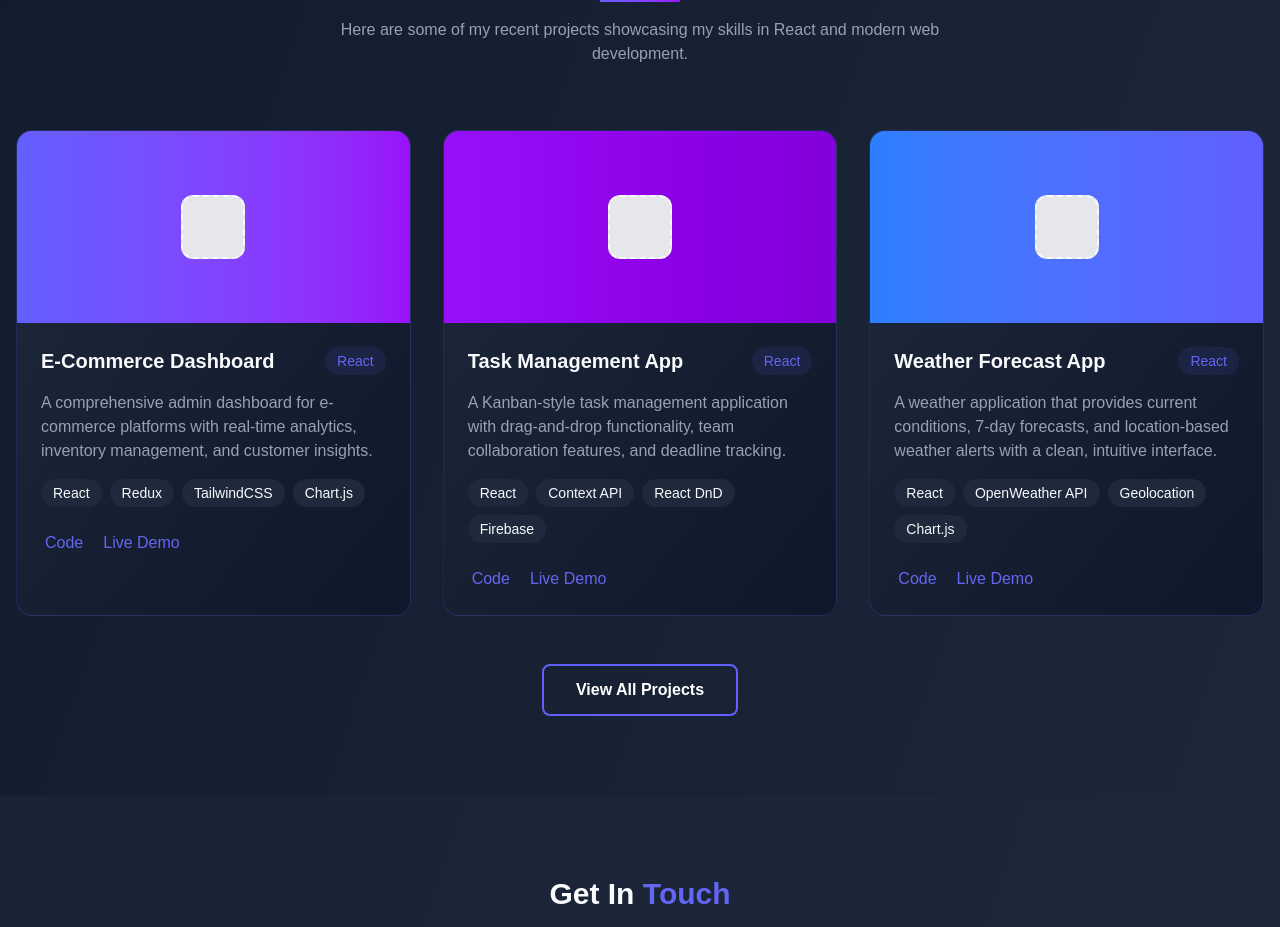
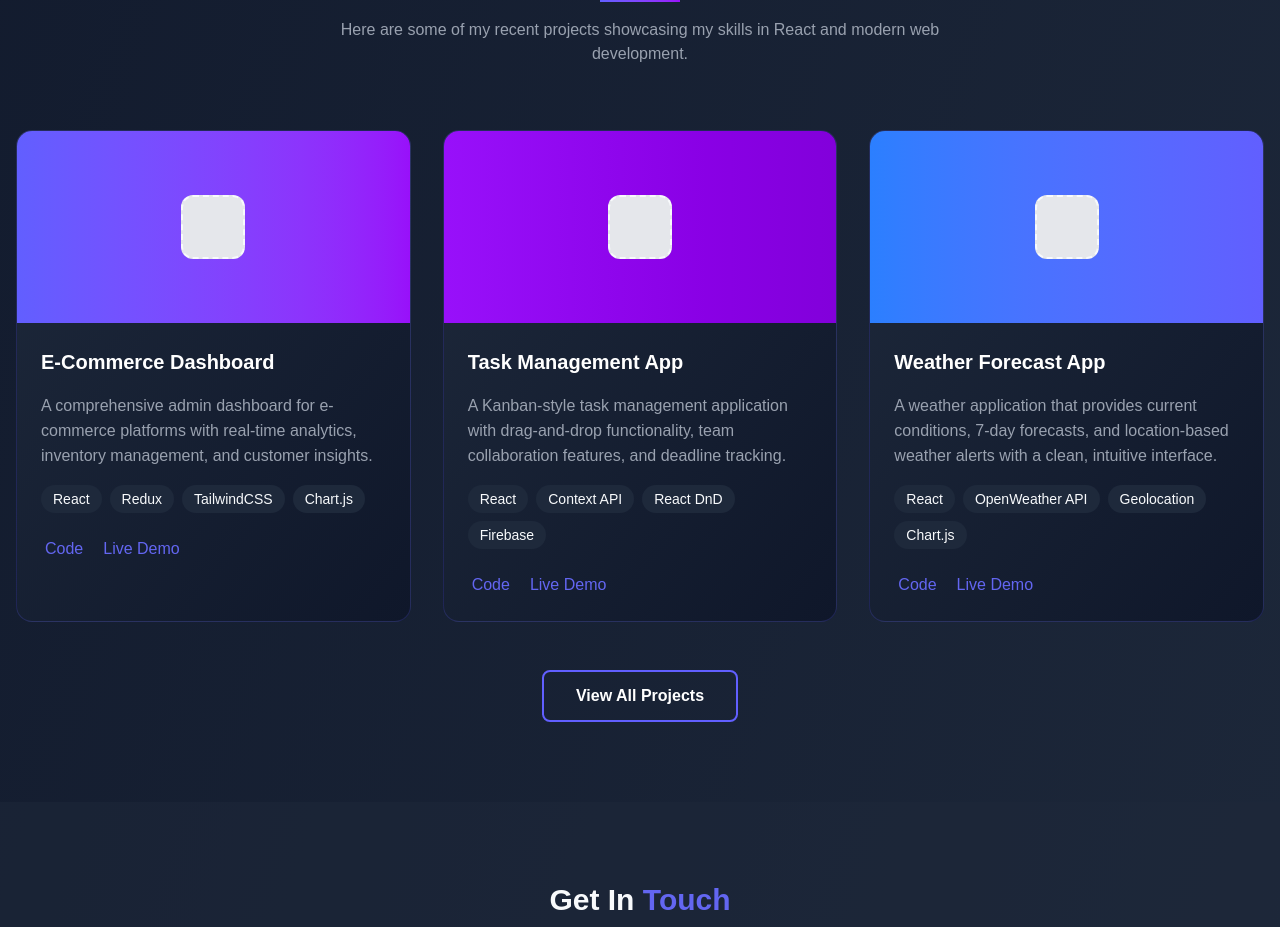
Before and after one commit to Braulin96/braulin-portfolio, a React (Vite) app: page / in a window 1280 px wide. Shown: the part 2080-3007 px from the top of the page. Built offline with nearby package versions, Linux system fonts and the light colour scheme.

Commit message:
created separate project card

```diff
--- a/src/components/PortfolioTest/PortfolioTest.tsx
+++ b/src/components/PortfolioTest/PortfolioTest.tsx
@@ -6,8 +6,8 @@ import Paragraph from "components/Paragraph/Paragraph";
 import Button from "components/Button/Button";
 import Asset from "components/Asset/Asset";
 import Subtitle from "components/Subtitle/Subtitle";
-import ToolsCardList from "components/ToolsCardList/ToolsCardList";
 import ToolsBlock from "components/ToolsBlock/ToolsBlock";
+import ProjectCard from "components/ProjectCard/ProjectCard";
 
 import { TollsCardData } from "constants/TollsCardData";
 
@@ -249,8 +249,6 @@ const PortfolioTest = () => {
             <ToolsBlock tools={TollsCardData} />
             <ProfissionalSkills skills={skills.professional} />
           </div>
-
-
         </div>
       </section>
 
@@ -270,45 +268,7 @@ const PortfolioTest = () => {
 
           <div className="grid grid-cols-1 md:grid-cols-2 lg:grid-cols-3 gap-8">
             {projects.map((project, index) => (
-              <div
-                key={index}
-                className="bg-gradient-to-br from-slate-800 to-slate-900 rounded-2xl overflow-hidden transition-all duration-300 hover:-translate-y-2 hover:shadow-2xl hover:shadow-indigo-500/30 border border-indigo-500/20">
-                <div
-                  className={`h-48 bg-gradient-to-r ${project.gradient} flex items-center justify-center`}>
-                  <div className="bg-gray-200 border-2 border-dashed rounded-xl w-16 h-16"></div>
-                </div>
-                <div className="p-6">
-                  <div className="flex justify-between items-start mb-4">
-                    <h3 className="text-xl font-bold">{project.title}</h3>
-                    <span className="bg-indigo-500/10 primary-blue text-sm px-3 py-1 rounded-full">
-                      React
-                    </span>
-                  </div>
-                  <p className="text-gray-400 mb-4">{project.description}</p>
-                  <div className="flex flex-wrap gap-2 mb-6">
-                    {project.technologies.map((tech, techIndex) => (
-                      <span
-                        key={techIndex}
-                        className="bg-slate-800 px-3 py-1 rounded-full text-sm">
-                        {tech}
-                      </span>
-                    ))}
-                  </div>
-                  <div className="flex space-x-4">
-                    <a
-                      href="#"
-                      className="primary-blue hover:secondary-purple transition-colors">
-                      <i className="fab fa-github mr-1"></i> Code
-                    </a>
-                    <a
-                      href="#"
-                      className="primary-blue hover:secondary-purple transition-colors">
-                      <i className="fas fa-external-link-alt mr-1"></i> Live
-                      Demo
-                    </a>
-                  </div>
-                </div>
-              </div>
+              <ProjectCard key={index} project={project} />
             ))}
           </div>
 
--- a/src/components/ProfissionalSkills/ProfissionalSkills.tsx
+++ b/src/components/ProfissionalSkills/ProfissionalSkills.tsx
@@ -1,5 +1,6 @@
+import Title from "components/Title/Title";
+
 import "./ProfissionalSkills.styles.scss";
-import Title from "components/Title/Title";
 
 type ProfissionalSkillsProps = {
   skills: {
--- /dev/null
+++ b/src/components/ProjectCard/ProjectCard.styles.scss
@@ -0,0 +1,3 @@
+.ProjectCard {
+
+}
--- /dev/null
+++ b/src/components/ProjectCard/ProjectCard.tsx
@@ -0,0 +1,62 @@
+import Title from "components/Title/Title";
+import Paragraph from "components/Paragraph/Paragraph";
+
+import "./ProjectCard.styles.scss";
+
+type ProjectCardProps = {
+  children?: React.ReactNode;
+  project: {
+    title: string;
+    description: string;
+    technologies: string[];
+    gradient: string;
+  };
+};
+
+const ProjectCard = ({ project }: ProjectCardProps) => {
+  return (
+    <div
+      data-testid="ProjectCard"
+      className="ProjectCard bg-gradient-to-br from-slate-800 to-slate-900 rounded-2xl overflow-hidden transition-all duration-300 hover:-translate-y-2 hover:shadow-2xl hover:shadow-indigo-500/30 border border-indigo-500/20">
+      <div
+        className={`h-48 bg-gradient-to-r ${project.gradient} flex items-center justify-center`}>
+        <div className="bg-gray-200 border-2 border-dashed rounded-xl w-16 h-16"></div>
+      </div>
+      <div className="p-6">
+        <div className="flex justify-between items-start mb-4">
+          <Paragraph
+            text={project.title}
+            customClass="!text-white !text-[20px] font-bold"
+          />
+        </div>
+        <Paragraph
+          text={project.description}
+          customClass="!text-[16px] !text-gray-400 mb-4"
+        />
+        <div className="flex flex-wrap gap-2 mb-6">
+          {project.technologies.map((tech, techIndex) => (
+            <span
+              key={techIndex}
+              className="bg-slate-800 px-3 py-1 rounded-full text-sm">
+              {tech}
+            </span>
+          ))}
+        </div>
+        <div className="flex space-x-4">
+          <a
+            href="#"
+            className="primary-blue hover:secondary-purple transition-colors">
+            <i className="fab fa-github mr-1"></i> Code
+          </a>
+          <a
+            href="#"
+            className="primary-blue hover:secondary-purple transition-colors">
+            <i className="fas fa-external-link-alt mr-1"></i> Live Demo
+          </a>
+        </div>
+      </div>
+    </div>
+  );
+};
+
+export default ProjectCard;
```
Also changed, not shown: 1 other file (tests, documents, lock files or other folders).
